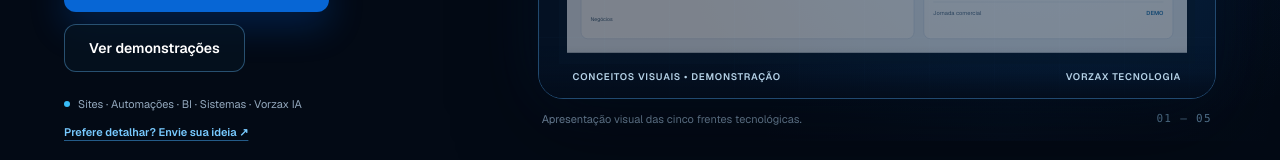
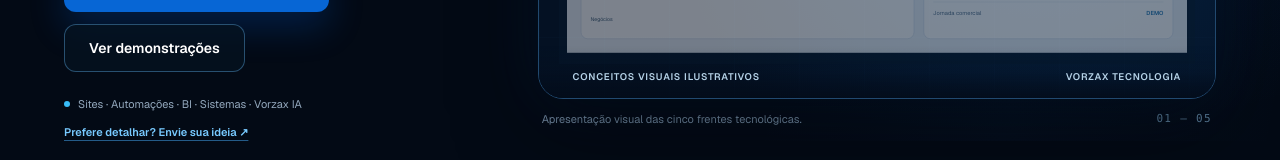
Before and after one commit to vorzax-tecnologia/vorzax-site, a Next.js app: page / in a window 1280 px wide. Shown: the part 532-692 px from the top of the page. Built offline with nearby package versions, Linux system fonts and the light colour scheme.

Commit message:
copy(filme): legenda discreta de conceitos visuais ilustrativos

```diff
--- a/src/components/BrandReel.tsx
+++ b/src/components/BrandReel.tsx
@@ -111,7 +111,7 @@ export function BrandReel({ autoPlay = false, onEnded, compact = false, showPlay
         )}
       </div>
       <div className="pointer-events-none absolute inset-x-0 bottom-0 flex items-end justify-between gap-2 bg-gradient-to-t from-[#030b18]/80 via-[#030b18]/15 to-transparent px-[5%] pb-[2%] pt-6 text-[clamp(7px,.75vw,10px)] font-semibold tracking-[.08em] text-[#b4d1e6]">
-        <span>CONCEITOS VISUAIS • DEMONSTRAÇÃO</span>
+        <span>CONCEITOS VISUAIS ILUSTRATIVOS</span>
         <span>VORZAX TECNOLOGIA</span>
       </div>
       {showPlayButton && (
```
